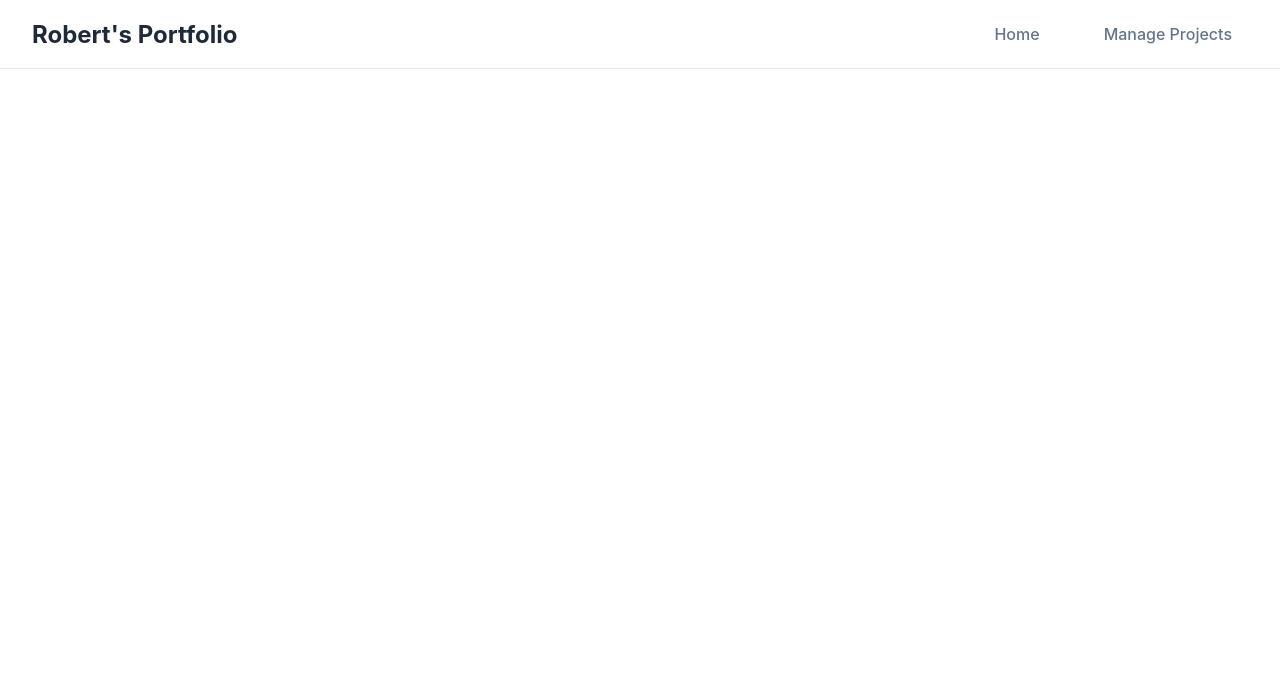
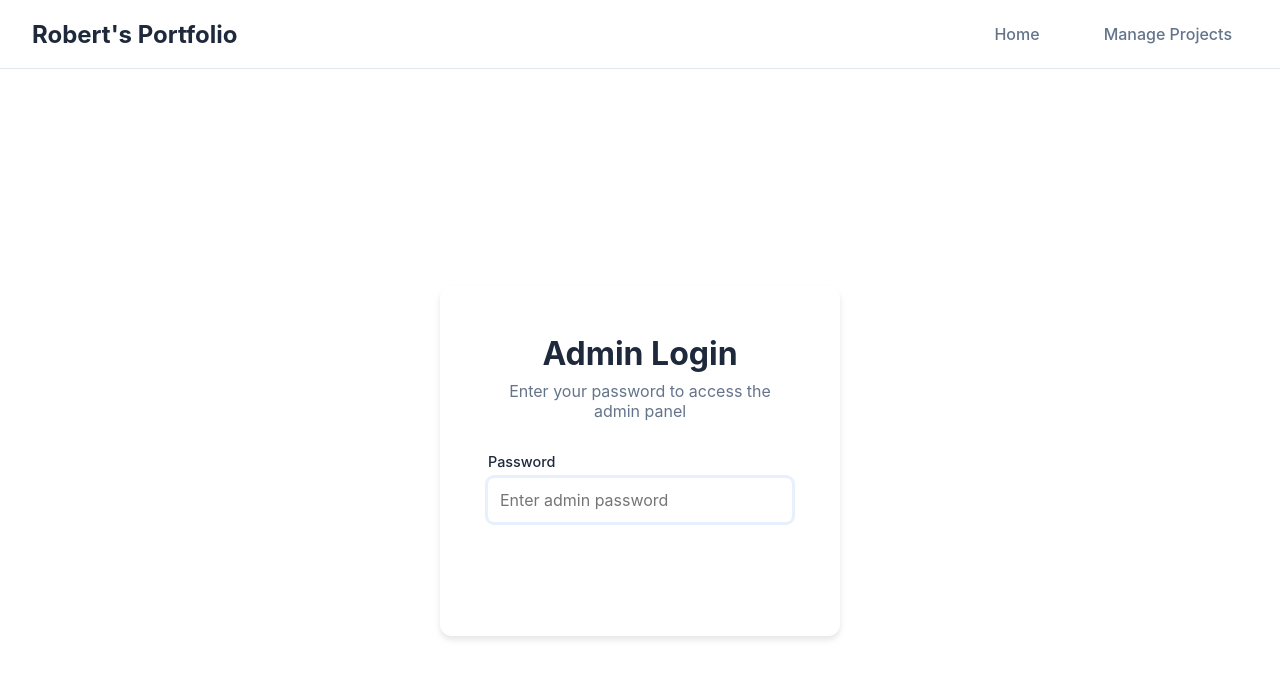
Before and after one commit to RobertgPatch/Robert-portfolio, a React (Vite) app: page /Robert-portfolio/login in a window 1280 px wide. Shown: the top 678 px of the page. Built offline with nearby package versions, Linux system fonts and the light colour scheme.

Commit message:
Add password protection for admin page with login system
Co-authored-by: RobertgPatch <5817970+RobertgPatch@users.noreply.github.com>

```diff
--- a/src/App.jsx
+++ b/src/App.jsx
@@ -1,13 +1,17 @@
 import { BrowserRouter as Router, Routes, Route } from 'react-router-dom'
 import './App.css'
 import { ProjectsProvider } from './context/ProjectsContext'
+import { AuthProvider } from './context/AuthContext'
 import Home from './pages/Home'
 import ProjectDetail from './pages/ProjectDetail'
 import Admin from './pages/Admin'
+import Login from './pages/Login'
 import Navigation from './components/Navigation'
+import ProtectedRoute from './components/ProtectedRoute'
 
 function App() {
   return (
+    <AuthProvider>
       <ProjectsProvider>
         <Router basename="/Robert-portfolio">
           <div className="app">
@@ -16,12 +20,21 @@ function App() {
               <Routes>
                 <Route path="/" element={<Home />} />
                 <Route path="/project/:id" element={<ProjectDetail />} />
-              <Route path="/admin" element={<Admin />} />
+                <Route path="/login" element={<Login />} />
+                <Route
+                  path="/admin"
+                  element={
+                    <ProtectedRoute>
+                      <Admin />
+                    </ProtectedRoute>
+                  }
+                />
               </Routes>
             </div>
           </div>
         </Router>
       </ProjectsProvider>
+    </AuthProvider>
   )
 }
 
--- /dev/null
+++ b/src/components/ProtectedRoute.jsx
@@ -0,0 +1,27 @@
+import { Navigate } from 'react-router-dom'
+import { useAuth } from '../context/AuthContext'
+
+function ProtectedRoute({ children }) {
+  const { isAuthenticated, isLoading } = useAuth()
+
+  if (isLoading) {
+    return (
+      <div style={{
+        display: 'flex',
+        justifyContent: 'center',
+        alignItems: 'center',
+        minHeight: '50vh'
+      }}>
+        <p>Loading...</p>
+      </div>
+    )
+  }
+
+  if (!isAuthenticated) {
+    return <Navigate to="/login" replace />
+  }
+
+  return children
+}
+
+export default ProtectedRoute
--- /dev/null
+++ b/src/context/AuthContext.jsx
@@ -0,0 +1,48 @@
+import { createContext, useState, useContext, useEffect } from 'react'
+
+const AuthContext = createContext()
+
+// Admin password - in production, this should be an environment variable
+const ADMIN_PASSWORD = 'admin123'
+
+export const AuthProvider = ({ children }) => {
+  const [isAuthenticated, setIsAuthenticated] = useState(false)
+  const [isLoading, setIsLoading] = useState(true)
+
+  useEffect(() => {
+    // Check if user is already authenticated (from localStorage)
+    const authStatus = localStorage.getItem('portfolio-auth')
+    if (authStatus === 'true') {
+      setIsAuthenticated(true)
+    }
+    setIsLoading(false)
+  }, [])
+
+  const login = (password) => {
+    if (password === ADMIN_PASSWORD) {
+      setIsAuthenticated(true)
+      localStorage.setItem('portfolio-auth', 'true')
+      return true
+    }
+    return false
+  }
+
+  const logout = () => {
+    setIsAuthenticated(false)
+    localStorage.removeItem('portfolio-auth')
+  }
+
+  return (
+    <AuthContext.Provider value={{ isAuthenticated, isLoading, login, logout }}>
+      {children}
+    </AuthContext.Provider>
+  )
+}
+
+export const useAuth = () => {
+  const context = useContext(AuthContext)
+  if (!context) {
+    throw new Error('useAuth must be used within an AuthProvider')
+  }
+  return context
+}
--- a/src/pages/Admin.css
+++ b/src/pages/Admin.css
@@ -15,6 +15,10 @@
 
 .admin-header {
   margin-bottom: 2rem;
+  display: flex;
+  justify-content: space-between;
+  align-items: flex-start;
+  gap: 1rem;
 }
 
 .admin-header h1 {
@@ -26,6 +30,25 @@
 .admin-description {
   font-size: 1.125rem;
   color: var(--text-secondary);
+}
+
+.btn-logout {
+  padding: 0.75rem 1.5rem;
+  background: transparent;
+  color: var(--text);
+  border: 1px solid var(--border);
+  border-radius: 0.5rem;
+  font-size: 0.9rem;
+  font-weight: 600;
+  cursor: pointer;
+  transition: all 0.3s;
+  white-space: nowrap;
+}
+
+.btn-logout:hover {
+  border-color: #dc2626;
+  color: #dc2626;
+  background: #fef2f2;
 }
 
 .add-project-btn {
--- a/src/pages/Admin.jsx
+++ b/src/pages/Admin.jsx
@@ -1,9 +1,13 @@
 import { useState } from 'react'
+import { useNavigate } from 'react-router-dom'
 import { useProjects } from '../context/ProjectsContext'
+import { useAuth } from '../context/AuthContext'
 import './Admin.css'
 
 function Admin() {
   const { projects, addProject, updateProject, deleteProject } = useProjects()
+  const { logout } = useAuth()
+  const navigate = useNavigate()
   const [isAdding, setIsAdding] = useState(false)
   const [editingId, setEditingId] = useState(null)
   const [formData, setFormData] = useState({
@@ -100,11 +104,21 @@ function Admin() {
     }
   }
 
+  const handleLogout = () => {
+    logout()
+    navigate('/')
+  }
+
   return (
     <div className="admin">
       <div className="admin-header">
-        <h1>Manage Projects</h1>
-        <p className="admin-description">Add, edit, or remove projects from your portfolio</p>
+        <div>
+          <h1>Manage Projects</h1>
+          <p className="admin-description">Add, edit, or remove projects from your portfolio</p>
+        </div>
+        <button className="btn btn-logout" onClick={handleLogout}>
+          Logout
+        </button>
       </div>
 
       {!isAdding && (
--- /dev/null
+++ b/src/pages/Login.css
@@ -0,0 +1,90 @@
+.login-container {
+  min-height: calc(100vh - 80px);
+  display: flex;
+  align-items: center;
+  justify-content: center;
+  padding: 2rem;
+}
+
+.login-box {
+  background: var(--bg-secondary);
+  padding: 3rem;
+  border-radius: 12px;
+  box-shadow: 0 4px 6px rgba(0, 0, 0, 0.1);
+  max-width: 400px;
+  width: 100%;
+}
+
+.login-box h1 {
+  margin-bottom: 0.5rem;
+  color: var(--text-primary);
+  font-size: 2rem;
+  text-align: center;
+}
+
+.login-description {
+  text-align: center;
+  color: var(--text-secondary);
+  margin-bottom: 2rem;
+}
+
+.login-form {
+  display: flex;
+  flex-direction: column;
+  gap: 1.5rem;
+}
+
+.login-form .form-group {
+  display: flex;
+  flex-direction: column;
+  gap: 0.5rem;
+}
+
+.login-form label {
+  font-weight: 500;
+  color: var(--text-primary);
+}
+
+.login-form input[type="password"] {
+  padding: 0.75rem;
+  border: 1px solid var(--border-color);
+  border-radius: 6px;
+  font-size: 1rem;
+  background: var(--bg-primary);
+  color: var(--text-primary);
+  transition: border-color 0.3s;
+}
+
+.login-form input[type="password"]:focus {
+  outline: none;
+  border-color: var(--accent-color);
+}
+
+.error-message {
+  padding: 0.75rem;
+  background: #fee;
+  border: 1px solid #fcc;
+  border-radius: 6px;
+  color: #c33;
+  text-align: center;
+  font-size: 0.9rem;
+}
+
+.login-form .btn {
+  padding: 0.75rem 1.5rem;
+  font-size: 1rem;
+  border-radius: 6px;
+  border: none;
+  cursor: pointer;
+  transition: all 0.3s;
+}
+
+.login-form .btn-primary {
+  background: var(--accent-color);
+  color: white;
+}
+
+.login-form .btn-primary:hover {
+  background: var(--accent-hover);
+  transform: translateY(-2px);
+}
--- /dev/null
+++ b/src/pages/Login.jsx
@@ -0,0 +1,56 @@
+import { useState } from 'react'
+import { useNavigate } from 'react-router-dom'
+import { useAuth } from '../context/AuthContext'
+import './Login.css'
+
+function Login() {
+  const [password, setPassword] = useState('')
+  const [error, setError] = useState('')
+  const { login } = useAuth()
+  const navigate = useNavigate()
+
+  const handleSubmit = (e) => {
+    e.preventDefault()
+    setError('')
+
+    const success = login(password)
+    if (success) {
+      navigate('/admin')
+    } else {
+      setError('Incorrect password. Please try again.')
+      setPassword('')
+    }
+  }
+
+  return (
+    <div className="login-container">
+      <div className="login-box">
+        <h1>Admin Login</h1>
+        <p className="login-description">Enter your password to access the admin panel</p>
+
+        <form onSubmit={handleSubmit} className="login-form">
+          <div className="form-group">
+            <label htmlFor="password">Password</label>
+            <input
+              type="password"
+              id="password"
+              value={password}
+              onChange={(e) => setPassword(e.target.value)}
+              placeholder="Enter admin password"
+              required
+              autoFocus
+            />
+          </div>
+
+          {error && <div className="error-message">{error}</div>}
+
+          <button type="submit" className="btn btn-primary">
+            Login
+          </button>
+        </form>
+      </div>
+    </div>
+  )
+}
+
+export default Login
```
Lines whose indentation alone changed are shown as unchanged.
